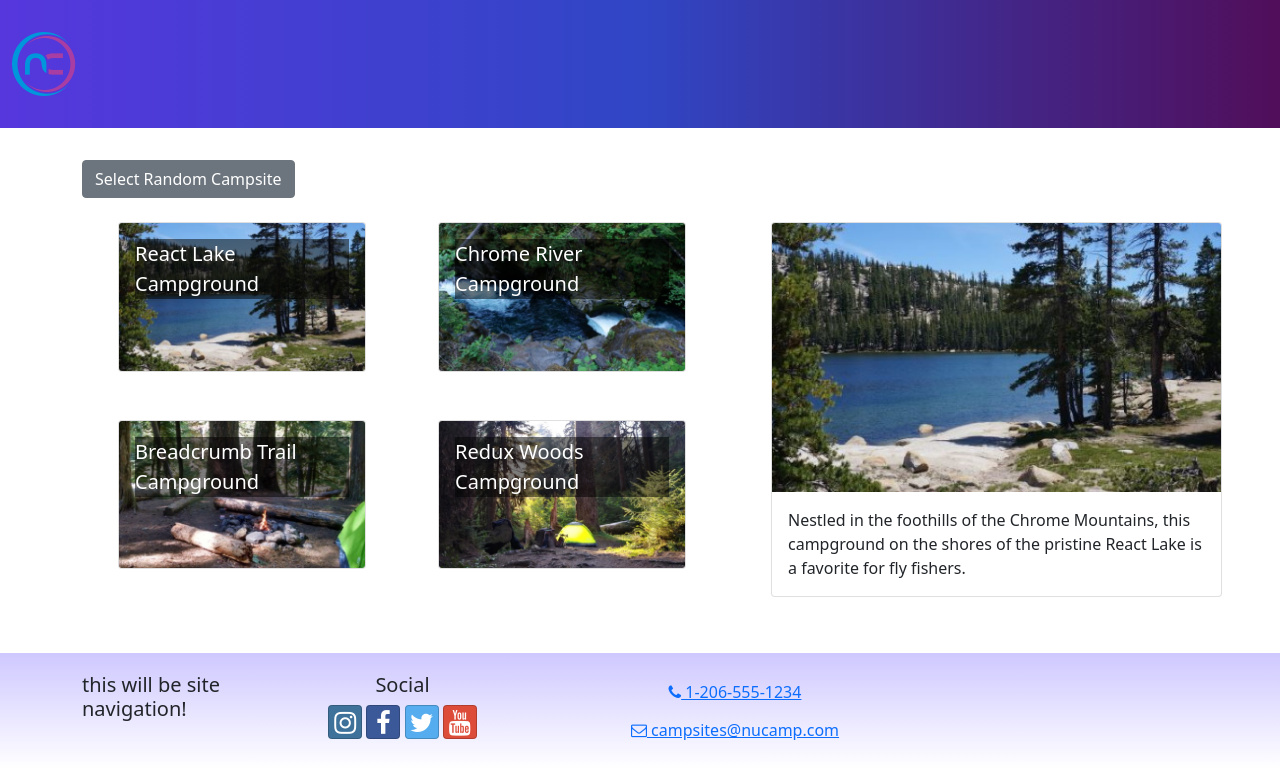
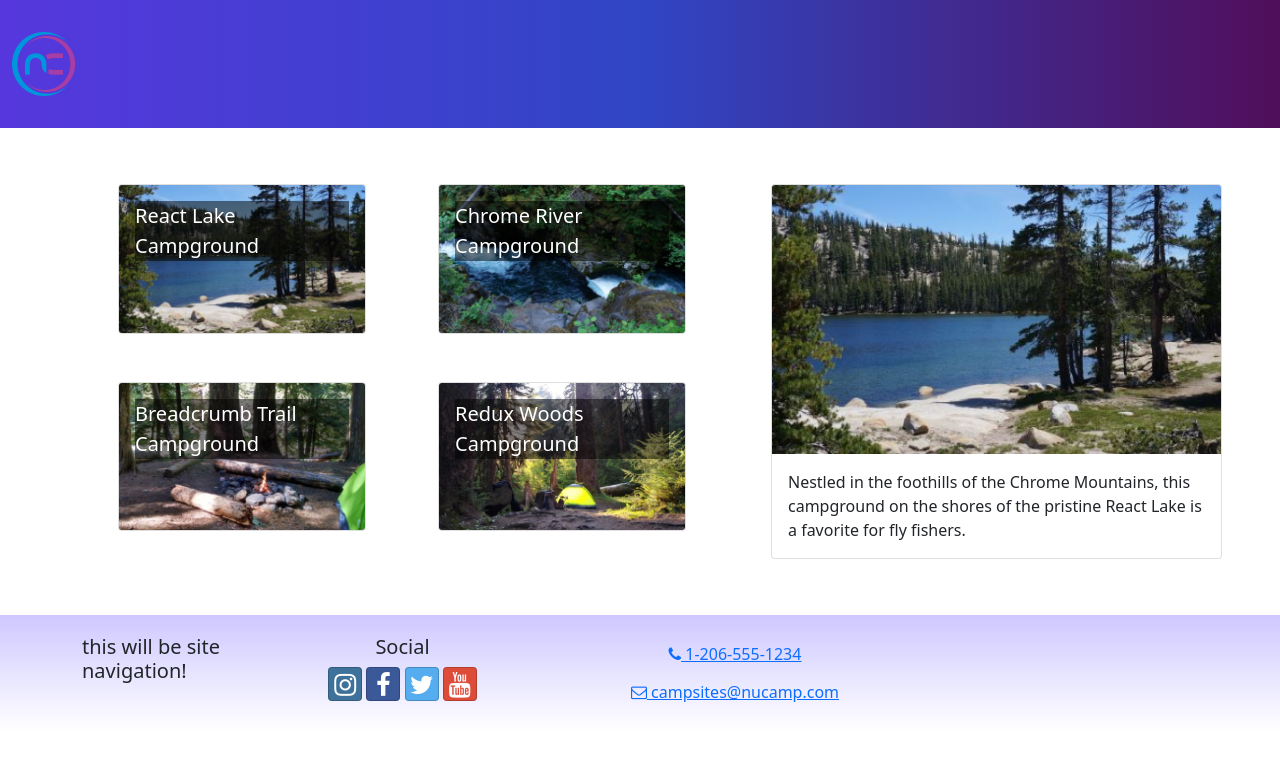
Before and after one commit to masaaapotat/MASAAnucamp, a React (Create React App) app in the folder nucampsite/: page / in a window 1280 px wide. Shown: the top 782 px of the page. Built offline with nearby package versions, Linux system fonts and the light colour scheme.

Commit message:
each of the four campsites shown in the CampsitesList component to be clickable

```diff
--- a/nucampsite/src/features/campsites/CampsitesList.js
+++ b/nucampsite/src/features/campsites/CampsitesList.js
@@ -1,15 +1,17 @@
-import { Col, Row, } from 'reactstrap';
+import { CAMPSITES } from "../../app/shared/CAMPSITES";
+import { Col, Row } from "reactstrap";
 import CampsiteCard from "./CampsiteCard";
-import { selectAllCampsites } from './CampsitesSlice';
 
-const CampsitesList = () => {
-    const campsites = selectAllCampsites();
+const CampsitesList = ({ setCampsiteId }) =>{
+  return(
+    <Row className='ms-auto'>
+        {CAMPSITES.map((campsite)=>{
+            return(
+                <Col md='5'
+                className='m-4'
+                key={campsite.id}
+                onClick={() => setCampsiteId(campsite.id)}>
 
-    return (
-        <Row className="ms-auto">
-            {campsites.map((campsite) => {
-                return (
-                    <Col md="5" className="m-4" key={campsite.id} >
                     <CampsiteCard campsite={campsite} />
                 </Col>
             );
@@ -17,5 +19,4 @@ const CampsitesList = () => {
     </Row>
   );
 };
-
-export default CampsitesList;
+export  default CampsitesList;
--- a/nucampsite/src/features/campsites/CampsitesSlice.js
+++ b/nucampsite/src/features/campsites/CampsitesSlice.js
@@ -1,10 +1,17 @@
-import { CAMPSITES } from '../../app/shared/CAMPSITES';
+// because it doesnt export that is why we're using camel case
+import { CAMPSITES } from "../../app/shared/CAMPSITES";
 
+// selector functions that we can use to select specific pieces of data
+// selectAllCampsites use by our campsite list componnent to access the campsotes array
 export const selectAllCampsites = () => {
-    return CAMPSITES;
-}
+  return CAMPSITES;
+};
+// selectRandomCampsite
+// export const selectRandomCampsite = () => {
+//   return CAMPSITES[Math.floor(CAMPSITES.length * Math.random())];
+// };
 
-export const selectRandomCampsite = () => {
-    // wrong tessy return Math.floor(Math.random() * selectAllCampsites.length);
-    return CAMPSITES[Math.floor(CAMPSITES.length * Math.random())];
-}
+export const selectCampsiteById = (id) => {
+  // what we want to find is the first campsite in the campsites array with an id === the id that was passed in
+  return CAMPSITES.find((campsite) => campsite.id === id);
+};
--- a/nucampsite/src/pages/CampsitesDirectoryPage.js
+++ b/nucampsite/src/pages/CampsitesDirectoryPage.js
@@ -1,20 +1,22 @@
 import { useState } from 'react';
-import { Container, Row, Col, Button } from 'reactstrap';
+import { Container, Row, Col } from 'reactstrap';
 import CampsiteDetail from '../features/campsites/CampsiteDetail';
 import CampsitesList from '../features/campsites/CampsitesList';
-import { selectRandomCampsite } from '../features/campsites/CampsitesSlice';
+import { selectCampsiteById } from '../features/campsites/CampsitesSlice';
 
 const CampsitesDirectoryPage = () => {
-    const [selectedCampsite, toggleCampsite ] = useState(selectRandomCampsite())
+  // State to store the ID of the selected campsite
+  const [campsiteId, setCampsiteId] = useState(0);
+
+  // Get the actual campsite object based on the ID
+  const selectedCampsite = selectCampsiteById(campsiteId);
 
   return (
     <Container>
-            <Button onClick={() => toggleCampsite(selectRandomCampsite())}>
-                Select Random Campsite
-            </Button>
+      {/* Removed the commented-out button section */}
       <Row>
         <Col sm='5' md='7'>
-                    <CampsitesList />
+          <CampsitesList setCampsiteId={setCampsiteId} /> {/* Pass setCampsiteId prop */}
         </Col>
         <Col sm='7' md='5'>
           <CampsiteDetail campsite={selectedCampsite} />
```
Lines whose indentation alone changed are shown as unchanged.
